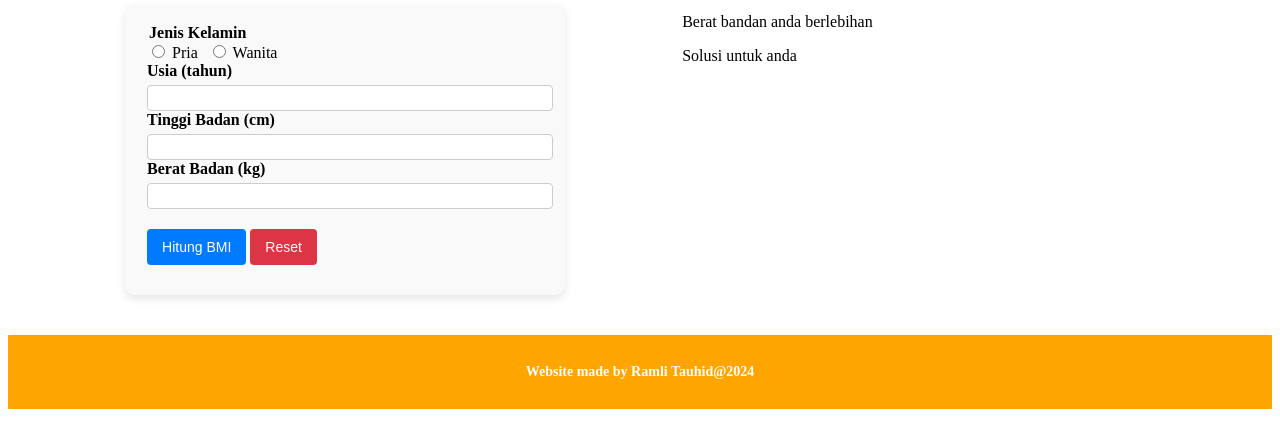
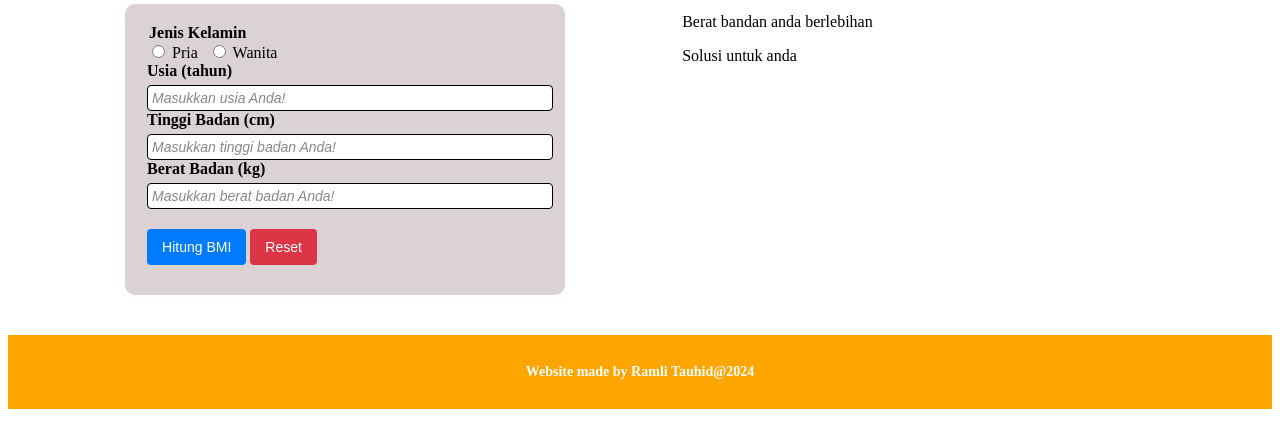
Before and after one commit to revou-fundamental-course/25-nov-24-RamliTau, a plain HTML site: page index.html in a window 1280 px wide. Shown: the part 187-634 px from the top of the page. Drawn offline with Linux system fonts and the light colour scheme.

Commit message:
Mengubah backround form dan menambahkna placeholder

```diff
--- a/css/style.css
+++ b/css/style.css
@@ -50,9 +50,9 @@ form {
     max-width: 400px;
     margin: 20px auto;
     padding: 20px;
-    background-color: #f9f9f9; /* Warna latar belakang yang lembut */
+    background-color: #dbd3d3; /* Warna latar belakang yang lembut */
     border-radius: 10px; /* Membuat sudut tumpul */
-    box-shadow: 0 4px 8px rgba(0, 0, 0, 0.1); /* Menambahkan efek bayangan */
+    box-shadow: 0 4px 8px rgba(233, 215, 215, 0.1); /* Menambahkan efek bayangan */
 }
 
 .form-group label {
@@ -65,8 +65,15 @@ form {
     width: 100%; /* Membuat input mengisi seluruh lebar */
     padding: 4px; /* Memberikan padding di dalam input */
     font-size: 14px; /* Menentukan ukuran font */
-    border: 1px solid #ccc; /* Memberikan border abu-abu pada input */
+    border: 1px solid black; /* Memberikan border abu-abu pada input */
     border-radius: 4px; /* Memberikan sudut tumpul pada input */
+}
+
+/* Mengatur gaya placeholder */
+input::placeholder {
+    font-weight: normal; /* Mengurangi ketebalan tulisan */
+    color: #888; /* Warna abu-abu untuk placeholder */
+    font-style: italic; /* Menambahkan gaya miring (opsional) */
 }
 
 /* ==============================
--- a/index.html
+++ b/index.html
@@ -38,19 +38,19 @@
             <!-- Usia -->
             <div class="form-group">
               <label for="input-usia">Usia (tahun)</label>
-              <input type="number" id="input-usia" />
+              <input type="number" id="input-usia" placeholder="Masukkan usia Anda!"/>
             </div>
 
             <!-- Tinggi Badan -->
             <div class="form-group">
               <label for="input-tinggi-badan">Tinggi Badan (cm)</label>
-              <input type="number" id="input-tinggi-badan" />
+              <input type="number" id="input-tinggi-badan" placeholder="Masukkan tinggi badan Anda!"/>
             </div>
 
             <!-- Berat Badan -->
             <div class="form-group">
               <label for="input-berat-badan">Berat Badan (kg)</label>
-              <input type="number" id="input-berat-badan" />
+              <input type="number" id="input-berat-badan" placeholder="Masukkan berat badan Anda!"/>
             </div>
 
            <!-- Kirim/Reset -->
```
